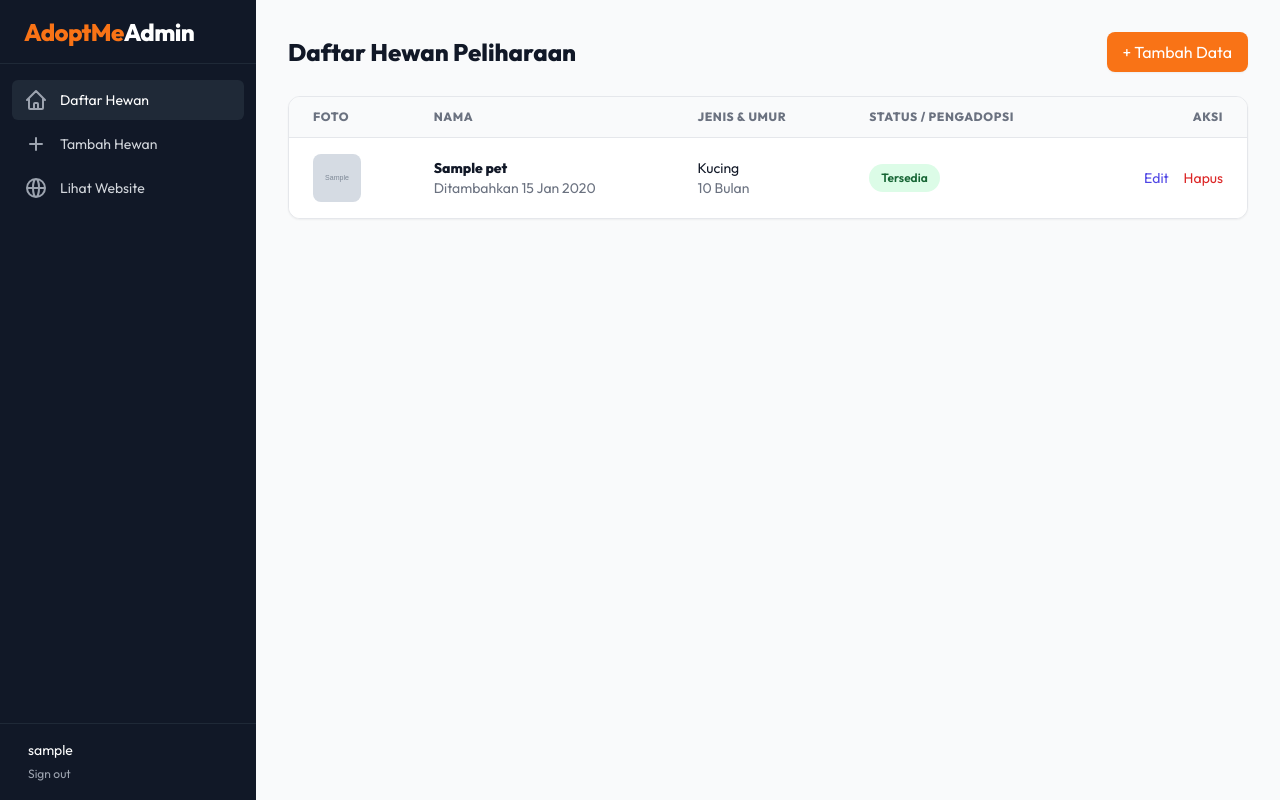
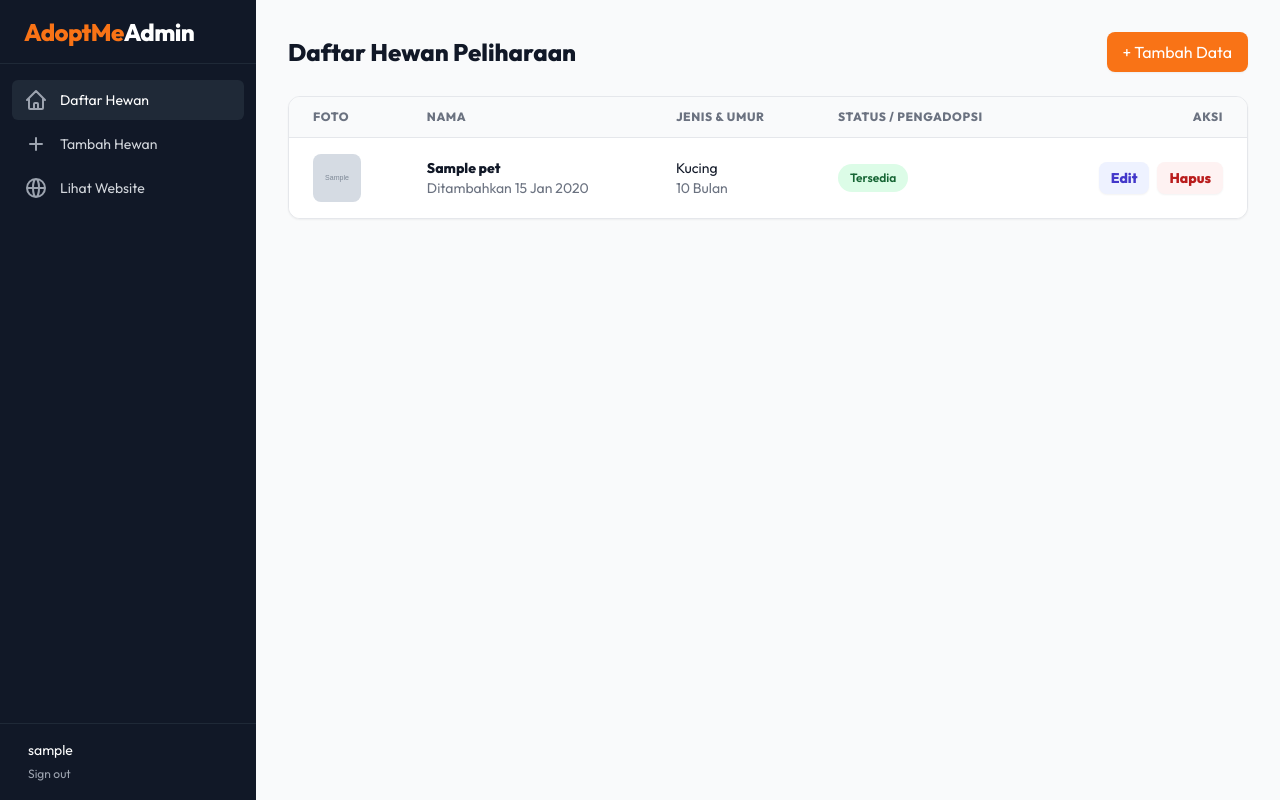
Before and after one commit to M-Aidil-Fitrah/UAS-Praktikum-PPL, a Django app: page /dashboard/ in a window 1280 px wide. Run offline with Django 5.2, Linux system fonts and the light colour scheme; a user stored in the database is signed in; tables that the repository leaves empty hold one stand-in row (values such as "Sample post"); grey boxes marked "Sample" are stand-in pictures; one stand-in notice (Sample message) is shown.

Commit message:
feat: redesign admin dashboard action buttons and layout forms

```diff
--- a/static/css/output.css
+++ b/static/css/output.css
@@ -730,6 +730,10 @@ video {
   margin-top: 1.5rem;
 }
 
+.mt-1\.5 {
+  margin-top: 0.375rem;
+}
+
 .line-clamp-2 {
   overflow: hidden;
   display: -webkit-box;
@@ -1232,6 +1236,11 @@ video {
   background-color: rgb(254 252 232 / var(--tw-bg-opacity, 1));
 }
 
+.bg-indigo-50 {
+  --tw-bg-opacity: 1;
+  background-color: rgb(238 242 255 / var(--tw-bg-opacity, 1));
+}
+
 .object-cover {
   -o-object-fit: cover;
      object-fit: cover;
@@ -1341,6 +1350,11 @@ video {
   padding-bottom: 2rem;
 }
 
+.py-1\.5 {
+  padding-top: 0.375rem;
+  padding-bottom: 0.375rem;
+}
+
 .pb-2\.5 {
   padding-bottom: 0.625rem;
 }
@@ -1535,6 +1549,21 @@ video {
 .text-yellow-800 {
   --tw-text-opacity: 1;
   color: rgb(133 77 14 / var(--tw-text-opacity, 1));
+}
+
+.text-green-700 {
+  --tw-text-opacity: 1;
+  color: rgb(21 128 61 / var(--tw-text-opacity, 1));
+}
+
+.text-indigo-700 {
+  --tw-text-opacity: 1;
+  color: rgb(67 56 202 / var(--tw-text-opacity, 1));
+}
+
+.text-red-700 {
+  --tw-text-opacity: 1;
+  color: rgb(185 28 28 / var(--tw-text-opacity, 1));
 }
 
 .antialiased {
@@ -1683,6 +1712,26 @@ video {
   background-color: rgb(220 38 38 / var(--tw-bg-opacity, 1));
 }
 
+.hover\:bg-green-200:hover {
+  --tw-bg-opacity: 1;
+  background-color: rgb(187 247 208 / var(--tw-bg-opacity, 1));
+}
+
+.hover\:bg-indigo-100:hover {
+  --tw-bg-opacity: 1;
+  background-color: rgb(224 231 255 / var(--tw-bg-opacity, 1));
+}
+
+.hover\:bg-red-100:hover {
+  --tw-bg-opacity: 1;
+  background-color: rgb(254 226 226 / var(--tw-bg-opacity, 1));
+}
+
+.hover\:bg-red-200:hover {
+  --tw-bg-opacity: 1;
+  background-color: rgb(254 202 202 / var(--tw-bg-opacity, 1));
+}
+
 .hover\:text-gray-900:hover {
   --tw-text-opacity: 1;
   color: rgb(17 24 39 / var(--tw-text-opacity, 1));
--- a/templates/dashboard/base.html
+++ b/templates/dashboard/base.html
@@ -47,7 +47,35 @@
     </aside>
 
     <!-- Main Content -->
-    <main class="flex-1 flex flex-col overflow-hidden">
+    <main class="flex-1 flex flex-col overflow-hidden relative">
+        <!-- Toast Notifications -->
+        {% if messages %}
+        <div id="toast-container" class="absolute top-4 right-4 z-[60] flex flex-col gap-2">
+            {% for message in messages %}
+            <div class="toast-message flex items-center p-4 w-full max-w-xs text-gray-600 bg-white rounded-xl shadow-lg border-l-4 {% if message.tags == 'success' %}border-green-500{% elif message.tags == 'error' %}border-red-500{% else %}border-blue-500{% endif %} transform transition-all duration-500 translate-x-full opacity-0" role="alert">
+                <div class="ml-3 text-sm font-medium">{{ message }}</div>
+                <button type="button" class="ml-auto -mx-1.5 -my-1.5 bg-white text-gray-400 hover:text-gray-900 rounded-lg focus:ring-2 focus:ring-gray-300 p-1.5 hover:bg-gray-100 inline-flex h-8 w-8" onclick="this.parentElement.remove();" aria-label="Close">
+                    <span class="sr-only">Close</span>
+                    <svg class="w-4 h-4" fill="currentColor" viewBox="0 0 20 20" xmlns="http://www.w3.org/2000/svg"><path fill-rule="evenodd" d="M4.293 4.293a1 1 0 011.414 0L10 8.586l4.293-4.293a1 1 0 111.414 1.414L11.414 10l4.293 4.293a1 1 0 01-1.414 1.414L10 11.414l-4.293 4.293a1 1 0 01-1.414-1.414L8.586 10 4.293 5.707a1 1 0 010-1.414z" clip-rule="evenodd"></path></svg>
+                </button>
+            </div>
+            {% endfor %}
+        </div>
+        <script>
+            document.addEventListener("DOMContentLoaded", function() {
+                const toasts = document.querySelectorAll('.toast-message');
+                toasts.forEach((toast, index) => {
+                    setTimeout(() => {
+                        toast.classList.remove('translate-x-full', 'opacity-0');
+                    }, 100 + (index * 150));
+                    setTimeout(() => {
+                        toast.classList.add('translate-x-full', 'opacity-0');
+                        setTimeout(() => toast.remove(), 500);
+                    }, 5000 + (index * 150));
+                });
+            });
+        </script>
+        {% endif %}
         <header class="bg-white shadow-sm h-16 flex items-center justify-between px-4 sm:px-6 md:hidden">
             <span class="text-xl font-extrabold text-orange-500 tracking-tight">AdoptMe<span class="text-gray-900">Admin</span></span>
             <a href="{% url 'user_logout' %}" class="text-sm font-medium text-gray-500 hover:text-gray-900">Sign out</a>
--- a/templates/dashboard/index.html
+++ b/templates/dashboard/index.html
@@ -54,20 +54,20 @@
                         {% endif %}
                     </td>
                     <td class="px-6 py-4 whitespace-nowrap text-right text-sm font-medium">
-                        {% if pet.status == 'Pending' %}
-                            <div class="flex justify-end gap-2 mb-2">
+                        <div class="flex justify-end gap-2 items-center">
+                            {% if pet.status == 'Pending' %}
                                 <form action="{% url 'dashboard_approve_pet' pet.pk %}" method="post" class="inline">
                                     {% csrf_token %}
-                                    <button type="submit" class="text-green-600 hover:text-green-900 bg-green-50 px-2 py-1 rounded">Setujui</button>
+                                    <button type="submit" class="text-green-700 bg-green-100 hover:bg-green-200 px-3 py-1.5 rounded-lg font-bold transition shadow-sm" title="Setujui">✓ Setujui</button>
                                 </form>
                                 <form action="{% url 'dashboard_reject_pet' pet.pk %}" method="post" class="inline">
                                     {% csrf_token %}
-                                    <button type="submit" class="text-red-600 hover:text-red-900 bg-red-50 px-2 py-1 rounded">Tolak</button>
+                                    <button type="submit" class="text-red-700 bg-red-100 hover:bg-red-200 px-3 py-1.5 rounded-lg font-bold transition shadow-sm" title="Tolak">✗ Tolak</button>
                                 </form>
-                            </div>
-                        {% endif %}
-                        <a href="{% url 'dashboard_pet_update' pet.pk %}" class="text-indigo-600 hover:text-indigo-900 mr-3">Edit</a>
-                        <a href="{% url 'dashboard_pet_delete' pet.pk %}" class="text-red-600 hover:text-red-900">Hapus</a>
+                            {% endif %}
+                            <a href="{% url 'dashboard_pet_update' pet.pk %}" class="text-indigo-700 bg-indigo-50 hover:bg-indigo-100 px-3 py-1.5 rounded-lg font-bold transition shadow-sm">Edit</a>
+                            <a href="{% url 'dashboard_pet_delete' pet.pk %}" class="text-red-700 bg-red-50 hover:bg-red-100 px-3 py-1.5 rounded-lg font-bold transition shadow-sm">Hapus</a>
+                        </div>
                     </td>
                 </tr>
                 {% empty %}
```
Also changed, not shown: templates/dashboard/pet_form.html (+7 -5 lines).
